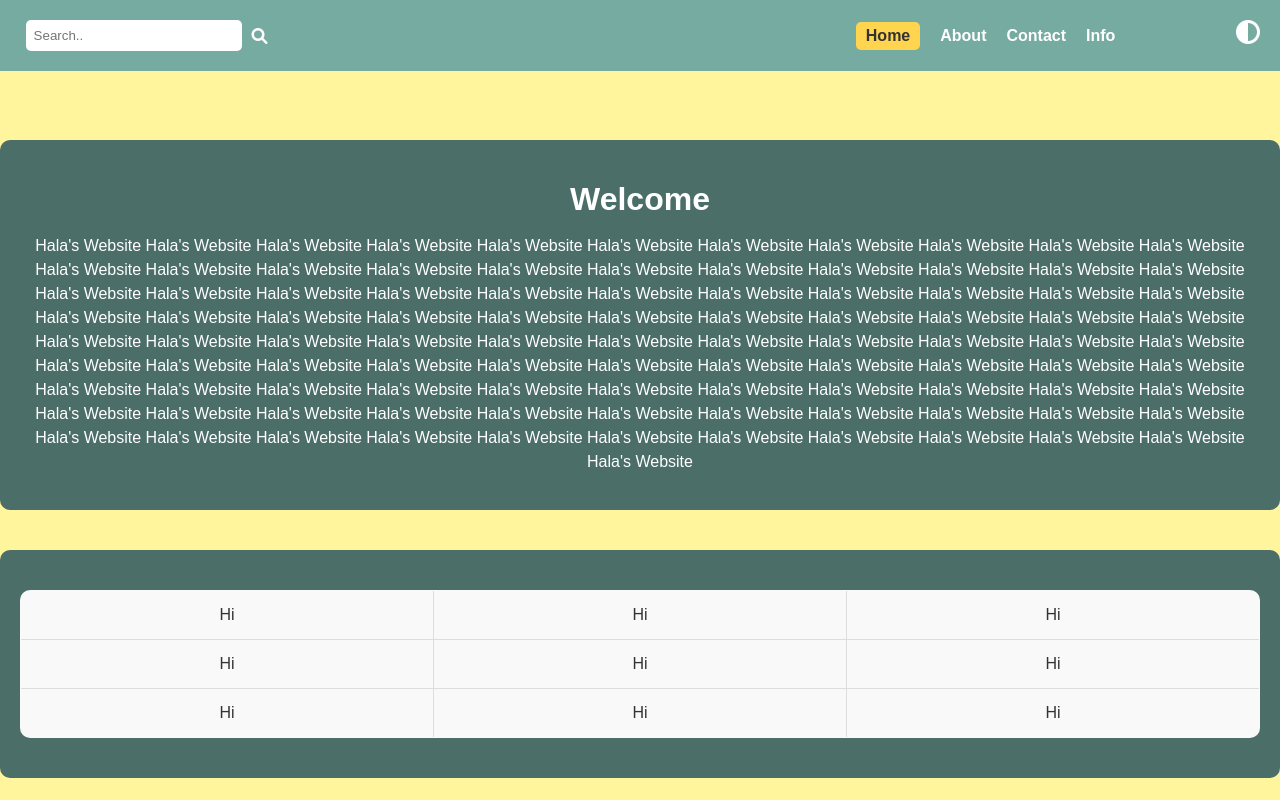
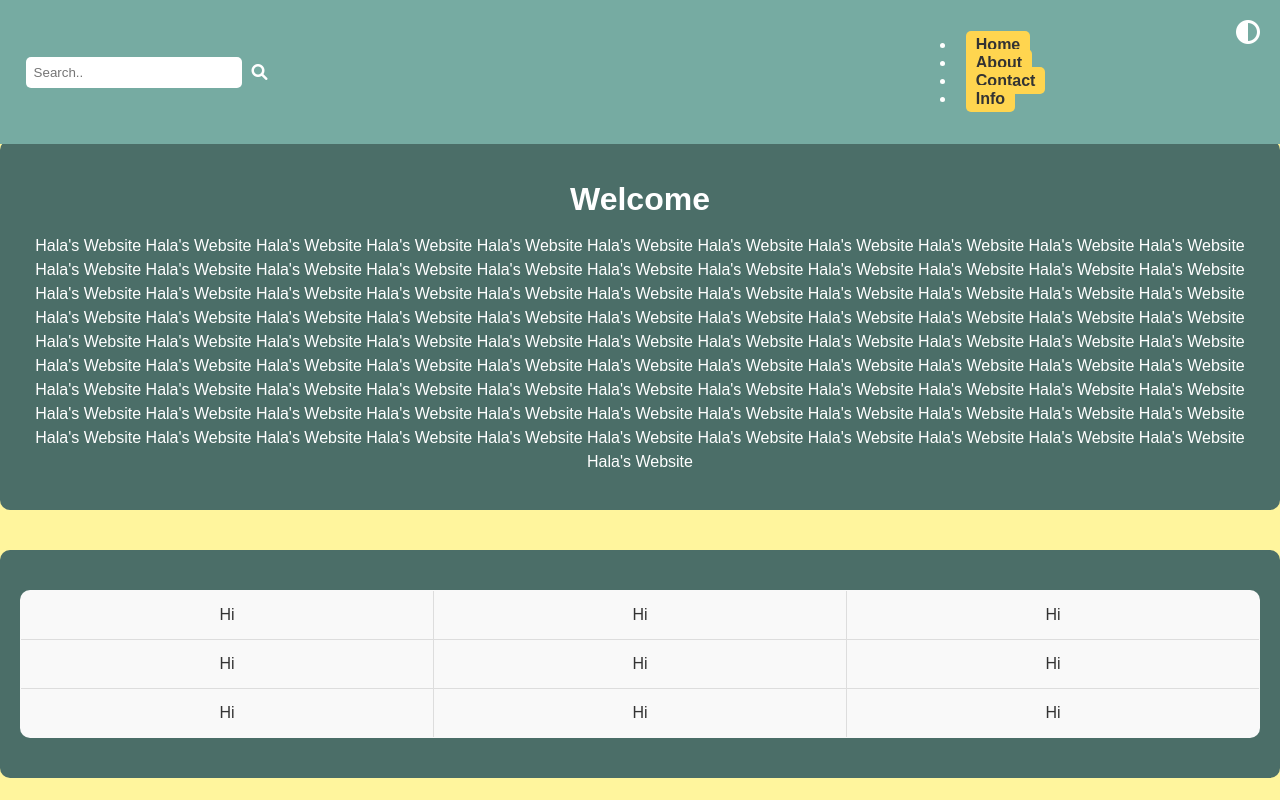
Before and after one commit to Hala-Mohammed56/Project-2-Udacity-, a plain HTML site: page Project2/index.html in a window 1280 px wide. Shown: the top 800 px of the page. Drawn offline with Linux system fonts and the light colour scheme.

Commit message:
Update index.html

```diff
--- a/Project2/index.html
+++ b/Project2/index.html
@@ -19,13 +19,9 @@
     <i class="fa fa-search" aria-hidden="true"></i>
   </div>
 
-  <div class="navbar">
-    <a href="#home"  class="active">Home</a>
-    <a href="#about">About</a>
-    <a href="#contact">Contact</a>
-    <a href="#info">Info</a>
-  </div>
-
+ <div class="navbar">
+  <ul id="navbar"></ul>
+</div>
 
   <i class="fa-solid fa-circle-half-stroke" onclick="toggleTheme()"></i>
 </header>
@@ -82,9 +78,7 @@
   </div>
 </div>
 
-<div class="navbar">
-  <ul id="navbar"></ul>
-</div>
+
 
 <button id="TopBtn" style="display:none;">Top</button>
 
```
